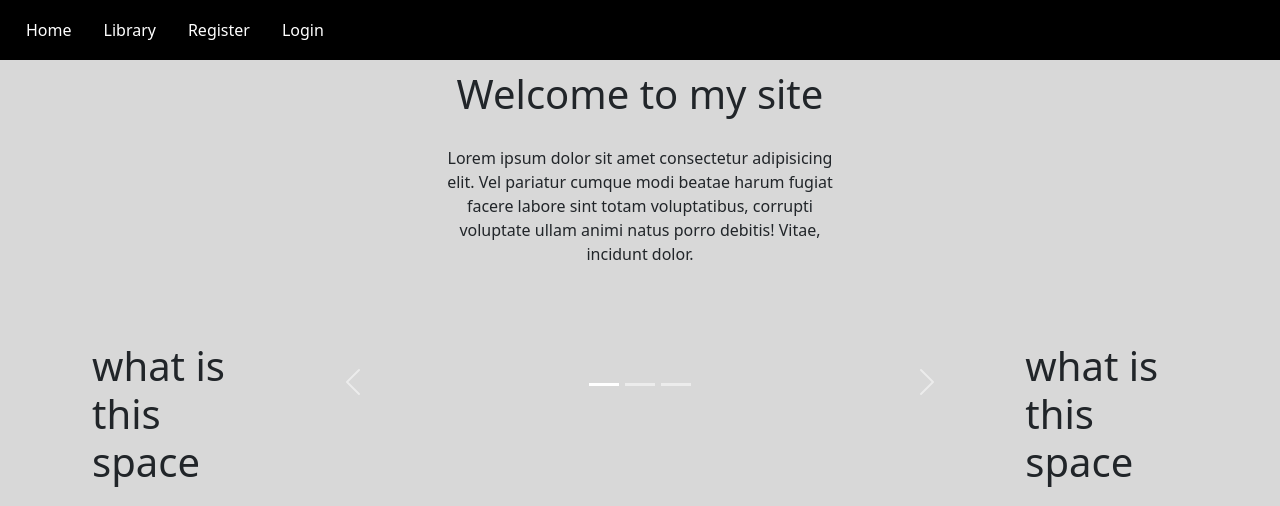
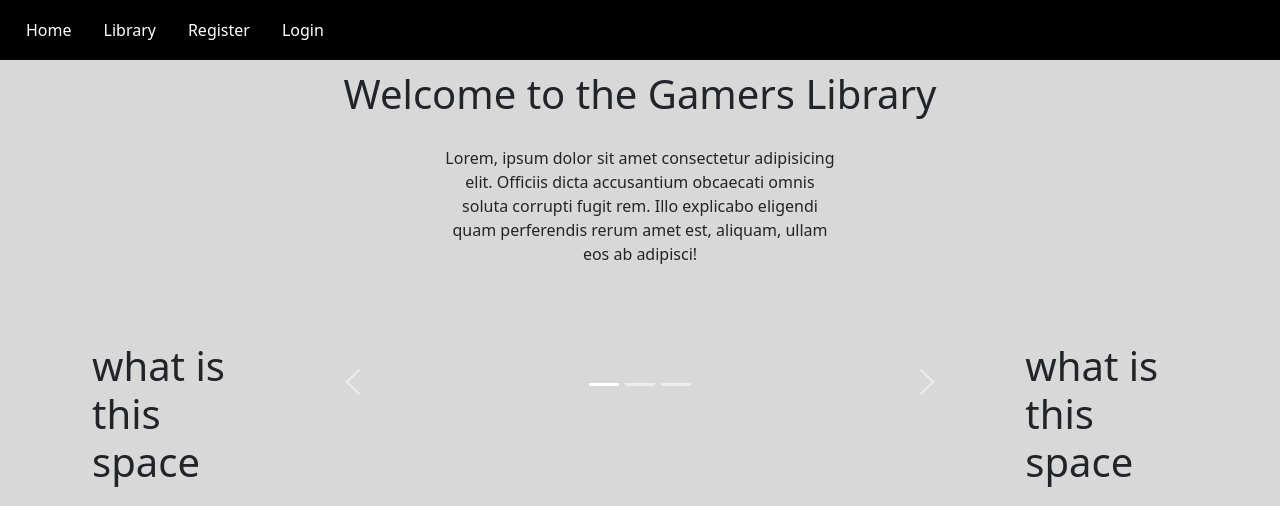
Before and after one commit to GitHub-Harrison/gamers-library, a Django app: page / in a window 1280 px wide. Shown: the top 506 px of the page. Run offline with Django 3.2, Linux system fonts and the light colour scheme; some libraries are stand-ins or nearby versions.

Commit message:
Change welcome message h1 text

```diff
--- a/templates/home.html
+++ b/templates/home.html
@@ -12,13 +12,14 @@ Gamers Library | Home
 
 <!-- welcome message -->
 <div class="container text-center col-md-8 offset-2">
-    <h1>Welcome to my site</h1>
+    <h1>Welcome to the Gamers Library</h1>
     <div class="row">
         <div class="col-6 offset-3">
             <p>
-                Lorem ipsum dolor sit amet consectetur adipisicing elit.
-                Vel pariatur cumque modi beatae harum fugiat facere labore sint totam voluptatibus,
-                corrupti voluptate ullam animi natus porro debitis! Vitae, incidunt dolor.
+                Lorem, ipsum dolor sit amet consectetur adipisicing elit.
+                Officiis dicta accusantium obcaecati omnis soluta corrupti fugit rem.
+                Illo explicabo eligendi quam perferendis rerum amet est,
+                aliquam, ullam eos ab adipisci!
             </p>
         </div>
     </div>
```
